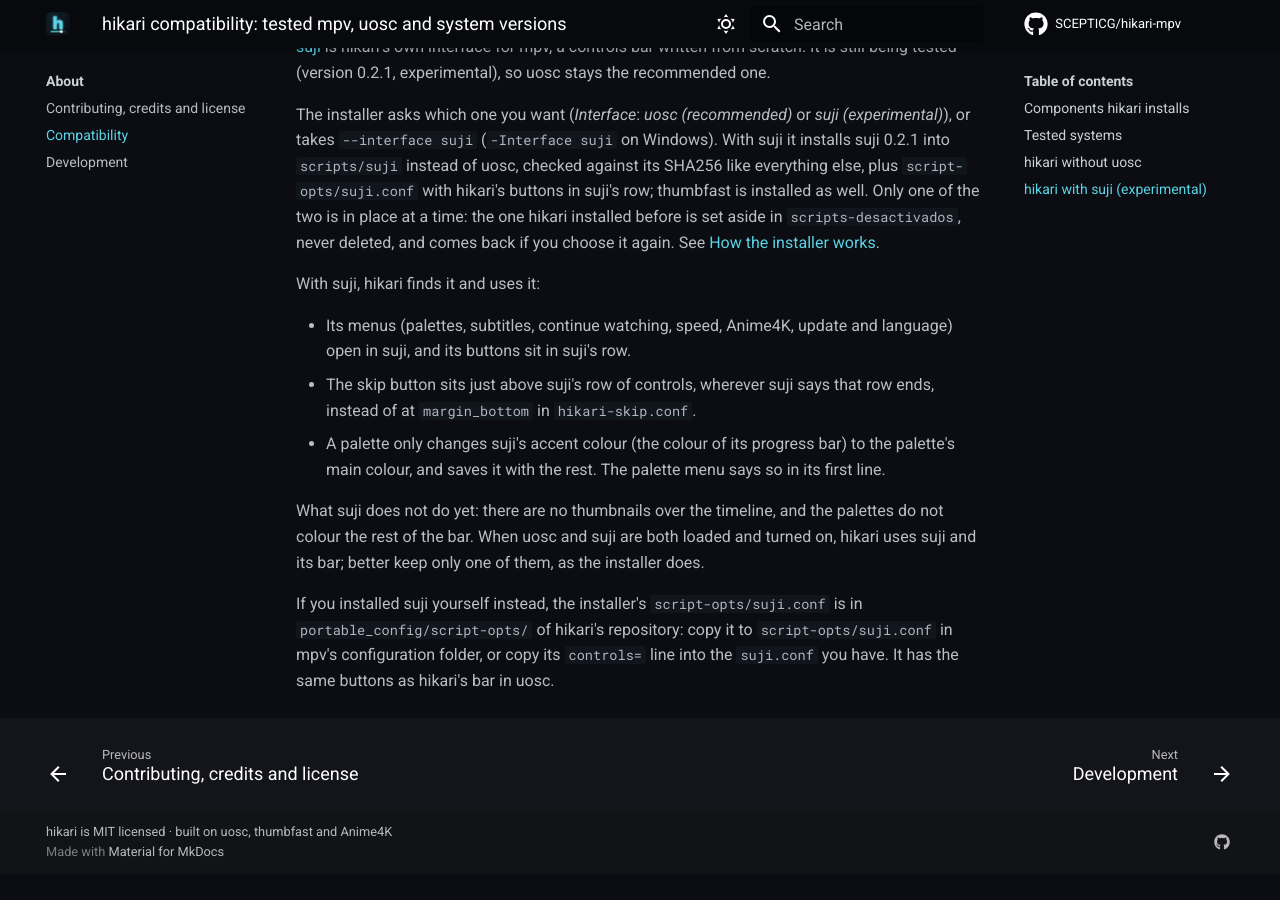
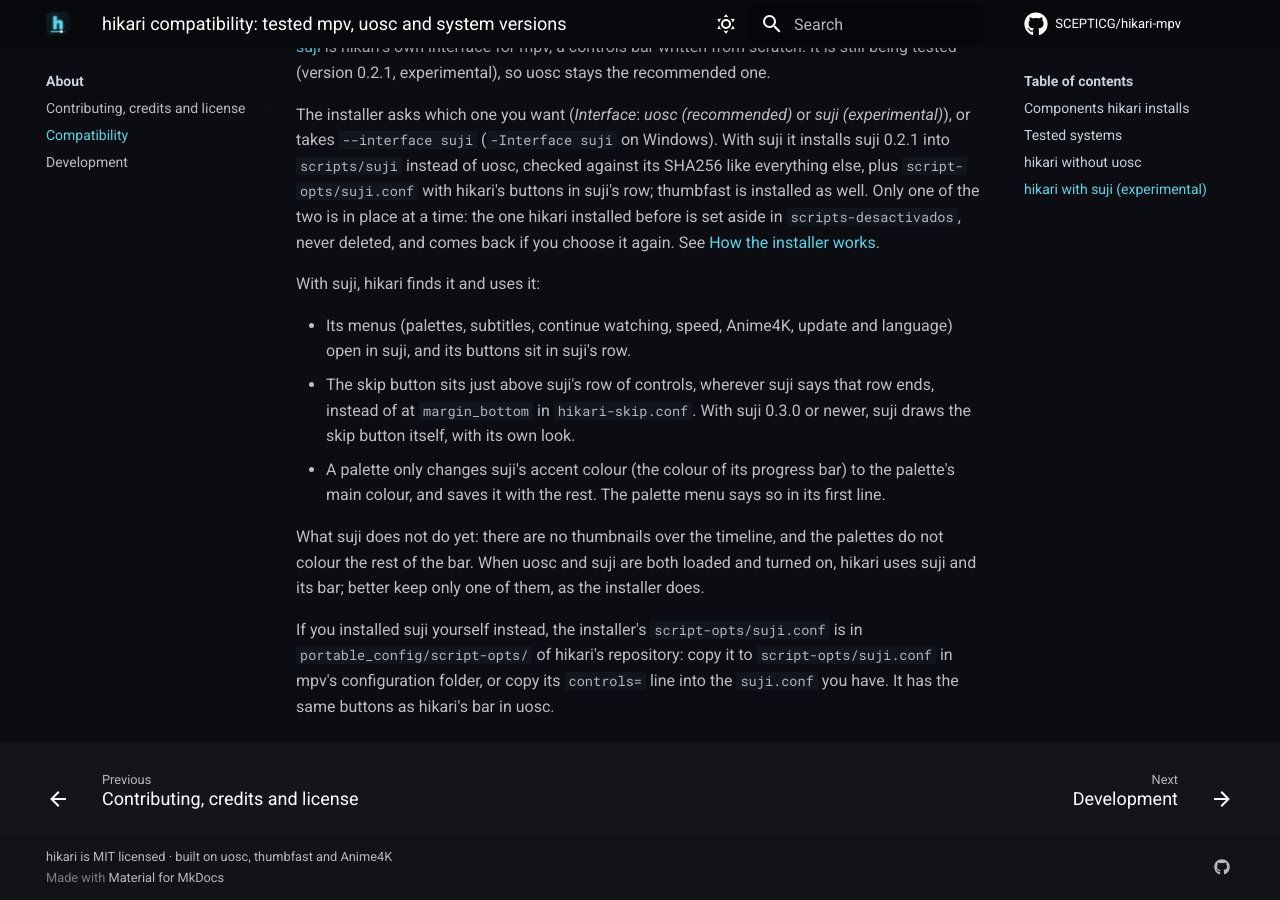
Before and after one commit to SCEPTICG/hikari-mpv, an MkDocs documentation site: the page built from docs/compatibility.md, in a window 1280 px wide and 900 px high, scrolled down 1753 px. Built offline with MkDocs 1.6.1 and Material for MkDocs 9.7.7, drawn with Linux system fonts in a browser that asks for light colours; comment, search, counter and statistics services are not loaded; before the commit the page ends 2627 px from its top, so only the background shows below that.

Commit message:
docs y hikari-skip.conf: con suji 0.3.0 o posterior, el botón de saltar lo dibuja suji

```diff
--- a/docs/compatibility.md
+++ b/docs/compatibility.md
@@ -51,7 +51,7 @@ The installer asks which one you want (*Interface*: *uosc (recommended)* or *suj
 With suji, hikari finds it and uses it:
 
 - Its menus (palettes, subtitles, continue watching, speed, Anime4K, update and language) open in suji, and its buttons sit in suji's row.
-- The skip button sits just above suji's row of controls, wherever suji says that row ends, instead of at `margin_bottom` in `hikari-skip.conf`.
+- The skip button sits just above suji's row of controls, wherever suji says that row ends, instead of at `margin_bottom` in `hikari-skip.conf`. With suji 0.3.0 or newer, suji draws the skip button itself, with its own look.
 - A palette only changes suji's accent colour (the colour of its progress bar) to the palette's main colour, and saves it with the rest. The palette menu says so in its first line.
 
 What suji does not do yet: there are no thumbnails over the timeline, and the palettes do not colour the rest of the bar. When uosc and suji are both loaded and turned on, hikari uses suji and its bar; better keep only one of them, as the installer does.
```
Also changed, not shown: 1 other file.
